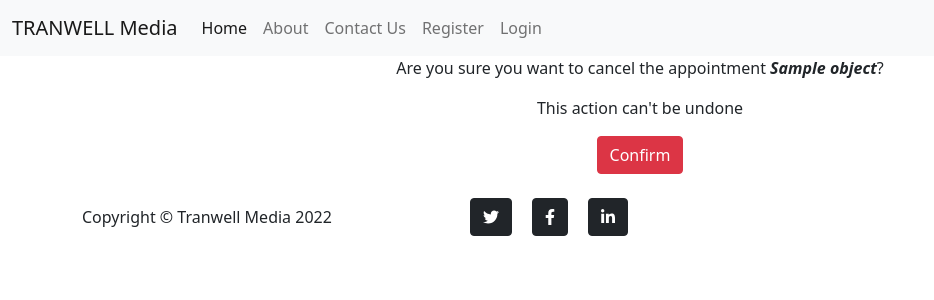
After one commit to unkhan87/Project-Tranwell-Media, a Django app: template templates/delete_appointments.html in a window 1280 px wide. The commit adds this page. Shown: the top 300 px of the page, without its empty margins (0-934 px from the left). Run offline with Django 3.2, Linux system fonts and the light colour scheme; the template is opened without the code that fills it: most values are stand-ins (such as "Sample title", 1, 10 or a date in 2020); some libraries are stand-ins or nearby versions.

Commit message:
Initial structure for appointment deletion has been implemented

```diff
--- a/mediaapp/urls.py
+++ b/mediaapp/urls.py
@@ -1,9 +1,10 @@
 from . import views
-from .views import BookAppointment, ManageAppointments
+from .views import BookAppointment, ManageAppointments, DeleteAppointment
 from django.urls import path
 
 urlpatterns = [
     path('', views.Home.as_view(), name='home'),
     path('appointments/', BookAppointment.as_view(), name='appointments'),
-    path('manage_appointments/', ManageAppointments.as_view(), name='manage_appointment')
+    path('manage_appointments/', ManageAppointments.as_view(), name='manage_appointment'),
+    path('delete/<int:pk>', DeleteAppointment.as_view(), name='delete_appointment'),
 ]
--- /dev/null
+++ b/templates/delete_appointments.html
@@ -0,0 +1,20 @@
+{% extends 'base.html' %}
+
+{% block content %}
+
+<div class="container">
+    <div class="row justify-content-center">
+        <div class="col-md-6">
+            <div class="confirm-message text-center">
+            <form action="" method="post">
+                {% csrf_token %}
+                <p>Are you sure you want to cancel the appointment <strong class="fst-italic">{{ object }}</strong>?</p>
+                <p> This action can't be undone </p>
+                <a href="{% url 'manage_appointment' %}"><button type="button" class="btn btn-danger">Confirm</button></a>
+            </form>
+            </div>
+        </div>
+    </div>
+</div>
+
+{%endblock%}
--- a/templates/manage_appointments.html
+++ b/templates/manage_appointments.html
@@ -40,7 +40,7 @@
                 Appointment Date: <strong>{{ appointment.appointment_date }}</strong>
             </p>
             <a href="#" role="button"><button class="btn btn-info">Edit</a>
-            <a href="#" role="button"><button class="btn btn-info">Cancel</button></a>
+            <a href="{% url 'delete_appointment' pk=appointment.id %}" class="btn btn-danger">Cancel</a>
         </div>
     </div>
 
```
Also changed, not shown: mediaapp/views.py (+9 -1 lines).
